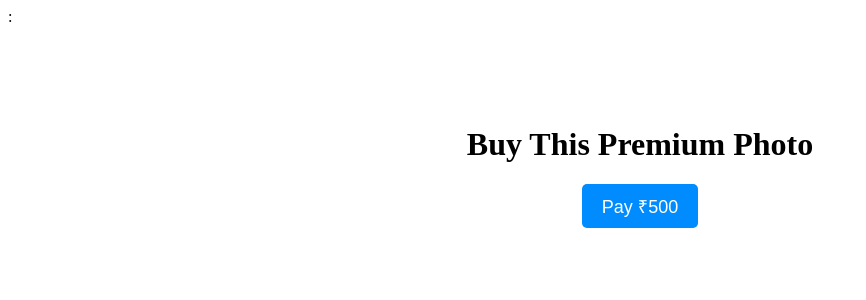
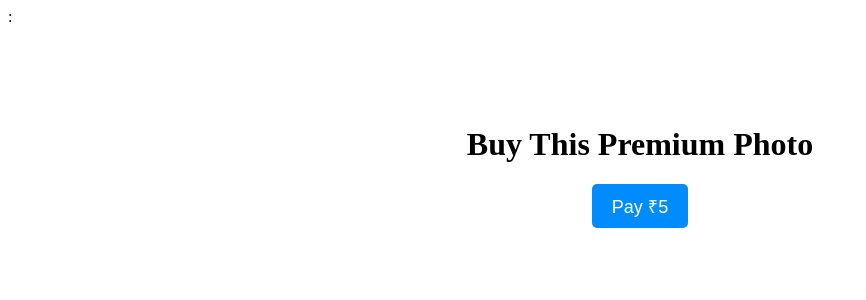
Before and after one commit to xindiapictures/Photo-Store-Live, a React (Create React App) app: page / in a window 1280 px wide. Shown: the top 300 px of the page, without its empty margins (0-866 px from the left). Built offline with nearby package versions, Linux system fonts and the light colour scheme.

Commit message:
Update App.js

```diff
--- a/src/App.js
+++ b/src/App.js
@@ -45,7 +45,7 @@ function App() {
           cursor: "pointer",
         }}
       >
-        Pay ₹500
+        Pay ₹5
       </button>
 
       {paymentDone && (
@@ -70,3 +70,6 @@ function App() {
 }
 
 export default App;
+<a href="/myphoto.jpg" download>
+  <button>Download Photo</button>
+</a>
```
